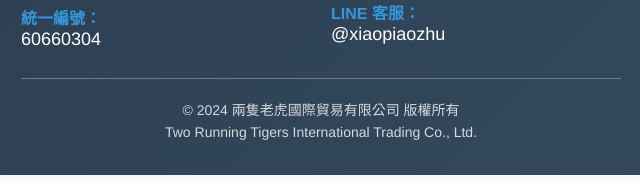
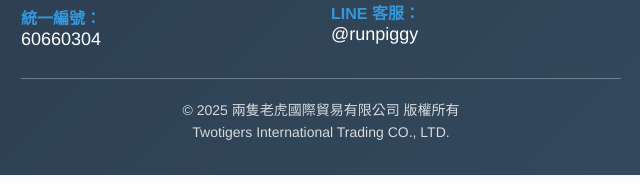
Before and after one commit to RD107924/RUNPIGGY-V2, a website: page public/index.html in a window 1280 px wide. Shown: the part 2870-3060 px from the top of the page, 319-959 px from the left. Drawn offline with Linux system fonts and the light colour scheme.

Commit message:
結合版本

```diff
--- a/public/index.html
+++ b/public/index.html
@@ -621,7 +621,7 @@
                   onmouseover="this.style.color='#00c300'"
                   onmouseout="this.style.color='white'"
                 >
-                  @xiaopiaozhu
+                  @runpiggy
                 </a>
               </p>
             </div>
@@ -637,10 +637,10 @@
             "
           >
             <p style="margin: 5px 0">
-              © 2024 兩隻老虎國際貿易有限公司 版權所有
+              © 2025 兩隻老虎國際貿易有限公司 版權所有
             </p>
             <p style="margin: 5px 0">
-              Two Running Tigers International Trading Co., Ltd.
+              Twotigers International Trading CO., LTD.
             </p>
           </div>
         </div>
```
